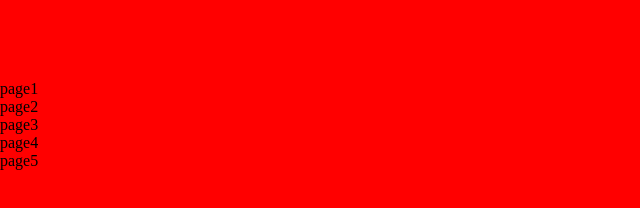
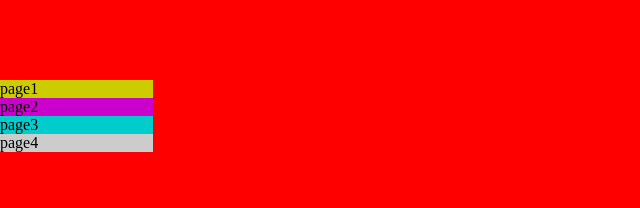
Before and after one commit to jc9292/scroll3, a plain HTML site: page sources/index.html in a window 1280 px wide. Shown: the whole page, without its empty margins (0-640 px from the left). Drawn offline with Linux system fonts and the light colour scheme.

Commit message:
Update index.html

```diff
--- a/sources/index.html
+++ b/sources/index.html
@@ -31,7 +31,8 @@ body { background:#f00; margin:0; padding:0; }
 	height:100%;
 	overflow: hidden;
 }
-#scroller div{
+#scroller span{
+	display:block;
 	float:left;
 	margin:0px;
 	padding:0px;
@@ -64,11 +65,10 @@ body { background:#f00; margin:0; padding:0; }
 <div id="wrapper">
 	<div id="scroller">
 		<div class="list">
-			<div>page1</div>
-			<div>page2</div>
-			<div>page3</div>
-			<div>page4</div>
-			<div>page5</div>
+			<span style="background:#cc0">page1</span>
+			<span style="background:#c0c">page2</span>
+			<span style="background:#0cc">page3</span>
+			<span style="background:#ccc">page4</span>
 		</div>
 	</div>
 </div>
```
